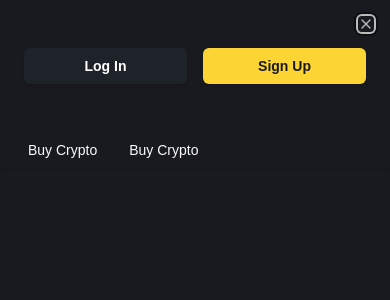
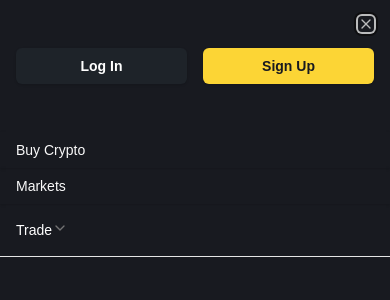
Before and after one commit to devtestuser178/binanceRaffle, a Next.js app: page / in a window 390 px wide. Both pictures are taken after a click on the button 355 px from the left and 27 px from the top of the page. Shown: the top 300 px of the page. Built offline with nearby package versions, Linux system fonts and the light colour scheme.

Commit message:
feat: add icon

```diff
--- a/package.json
+++ b/package.json
@@ -9,6 +9,7 @@
     "lint": "next lint"
   },
   "dependencies": {
+    "@radix-ui/react-accordion": "^1.2.1",
     "@radix-ui/react-dialog": "^1.1.2",
     "@radix-ui/react-slot": "^1.1.0",
     "class-variance-authority": "^0.7.0",
--- a/src/components/Nav.tsx
+++ b/src/components/Nav.tsx
@@ -8,6 +8,12 @@
 import displayIcon from "../assets/icons/display-icon.svg";
 import nightIcon from "../assets/icons/night-icon.svg";
 import bitcoinIcon from "../assets/icons/bitcoin-icon.svg";
+import {
+  Accordion,
+  AccordionContent,
+  AccordionItem,
+  AccordionTrigger,
+} from "@/components/ui/accordion";
 
 import menuIcon from "../assets/icons/menu.svg";
 import Link from "next/link";
@@ -63,13 +69,14 @@
           />
         </div>
 
+        {/* Mobile */}
         <div className="h-fit flex items-center md:hidden">
           <Sheet>
             <SheetTrigger className="hover:bg-transparent bg-transparent hover:text-customYellow ">
               <Image width={30} height={30} src={menuIcon} alt="Display Icon" />
             </SheetTrigger>
             <SheetContent className="bg-customBlack w-screen p-0">
-              <SheetHeader className="px-6 py-8">
+              <SheetHeader className="container px-4 py-8">
                 <SheetTitle></SheetTitle>
                 <SheetDescription></SheetDescription>
                 <div className="flex space-x-4">
@@ -88,24 +95,48 @@
                 </div>
               </SheetHeader>
               <div className="py-2 w-full space-y-2"></div>
-              <Button className="bg-transparent hover: w-full hover:bg-customGrey rounded-none flex items-start justify-start">
+              <Button className="container bg-transparent hover: w-full hover:bg-customGrey rounded-none flex items-start justify-start">
                 <Link
-                  className="px-3"
-                  href={"https://www.binance.com/en/crypto/buy"}
-                >
-                  Buy Crypto
-                </Link>
-                <Link
-                  className="px-3"
+                  className=""
                   href={"https://www.binance.com/en/crypto/buy"}
                 >
                   Buy Crypto
                 </Link>
               </Button>
+              <Button className=" container bg-transparent hover: w-full hover:bg-customGrey rounded-none flex items-start justify-start">
+                <Link
+                  className=""
+                  href={"https://www.binance.com/en/crypto/buy"}
+                >
+                  Markets
+                </Link>
+              </Button>
+              <Accordion
+                type="single"
+                collapsible
+                className="container text-white "
+              >
+                <AccordionItem value="item-1">
+                  <AccordionTrigger className="bg-transparent px-4 hover: w-full hover:bg-customGrey rounded-none flex items-start justify-start">
+                    Trade
+                  </AccordionTrigger>
+                  <AccordionContent>
+                    <Button className="bg-transparent hover: w-full hover:bg-customGrey rounded-none flex items-start justify-start">
+                      <Link
+                        className="px-3"
+                        href={"https://www.binance.com/en/crypto/buy"}
+                      >
+                        Basic
+                      </Link>
+                    </Button>
+                  </AccordionContent>
+                </AccordionItem>
+              </Accordion>
             </SheetContent>
           </Sheet>
         </div>
 
+        {/* Desktop + Tablet */}
         <div className="space-x-2  hidden md:flex md:items-center ">
           <AuthButton
             className="bg-customGrey hover:bg-customGrey hover:backdrop-blur-md text-white   "
--- /dev/null
+++ b/src/components/ui/accordion.tsx
@@ -0,0 +1,57 @@
+"use client"
+
+import * as React from "react"
+import * as AccordionPrimitive from "@radix-ui/react-accordion"
+import { ChevronDown } from "lucide-react"
+
+import { cn } from "@/lib/utils"
+
+const Accordion = AccordionPrimitive.Root
+
+const AccordionItem = React.forwardRef<
+  React.ElementRef<typeof AccordionPrimitive.Item>,
+  React.ComponentPropsWithoutRef<typeof AccordionPrimitive.Item>
+>(({ className, ...props }, ref) => (
+  <AccordionPrimitive.Item
+    ref={ref}
+    className={cn("border-b", className)}
+    {...props}
+  />
+))
+AccordionItem.displayName = "AccordionItem"
+
+const AccordionTrigger = React.forwardRef<
+  React.ElementRef<typeof AccordionPrimitive.Trigger>,
+  React.ComponentPropsWithoutRef<typeof AccordionPrimitive.Trigger>
+>(({ className, children, ...props }, ref) => (
+  <AccordionPrimitive.Header className="flex">
+    <AccordionPrimitive.Trigger
+      ref={ref}
+      className={cn(
+        "flex flex-1 items-center justify-between py-4 text-sm font-medium transition-all hover:underline text-left [&[data-state=open]>svg]:rotate-180",
+        className
+      )}
+      {...props}
+    >
+      {children}
+      <ChevronDown className="h-4 w-4 shrink-0 text-muted-foreground transition-transform duration-200" />
+    </AccordionPrimitive.Trigger>
+  </AccordionPrimitive.Header>
+))
+AccordionTrigger.displayName = AccordionPrimitive.Trigger.displayName
+
+const AccordionContent = React.forwardRef<
+  React.ElementRef<typeof AccordionPrimitive.Content>,
+  React.ComponentPropsWithoutRef<typeof AccordionPrimitive.Content>
+>(({ className, children, ...props }, ref) => (
+  <AccordionPrimitive.Content
+    ref={ref}
+    className="overflow-hidden text-sm data-[state=closed]:animate-accordion-up data-[state=open]:animate-accordion-down"
+    {...props}
+  >
+    <div className={cn("pb-4 pt-0", className)}>{children}</div>
+  </AccordionPrimitive.Content>
+))
+AccordionContent.displayName = AccordionPrimitive.Content.displayName
+
+export { Accordion, AccordionItem, AccordionTrigger, AccordionContent }
--- a/tailwind.config.ts
+++ b/tailwind.config.ts
@@ -11,10 +11,10 @@
   theme: {
   	extend: {
   		colors: {
-			customBlack : '#181a20',
-			customYellow : '#fcd535',
-			customGrey: '#2b3139',
-			customAltGrey:'#1e2329' ,
+  			customBlack: '#181a20',
+  			customYellow: '#fcd535',
+  			customGrey: '#2b3139',
+  			customAltGrey: '#1e2329',
   			background: 'hsl(var(--background))',
   			foreground: 'hsl(var(--foreground))',
   			card: {
@@ -60,6 +60,28 @@
   			lg: 'var(--radius)',
   			md: 'calc(var(--radius) - 2px)',
   			sm: 'calc(var(--radius) - 4px)'
+  		},
+  		keyframes: {
+  			'accordion-down': {
+  				from: {
+  					height: '0'
+  				},
+  				to: {
+  					height: 'var(--radix-accordion-content-height)'
+  				}
+  			},
+  			'accordion-up': {
+  				from: {
+  					height: 'var(--radix-accordion-content-height)'
+  				},
+  				to: {
+  					height: '0'
+  				}
+  			}
+  		},
+  		animation: {
+  			'accordion-down': 'accordion-down 0.2s ease-out',
+  			'accordion-up': 'accordion-up 0.2s ease-out'
   		}
   	}
   },
```
Also changed, not shown: 1 other file (tests, documents, lock files or other folders).
